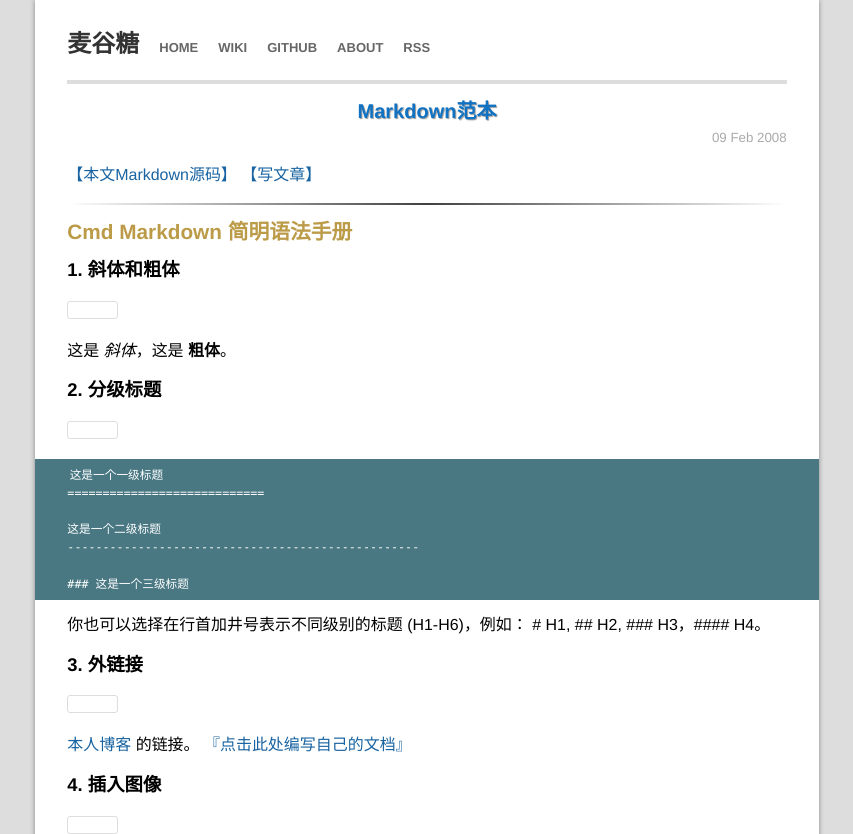
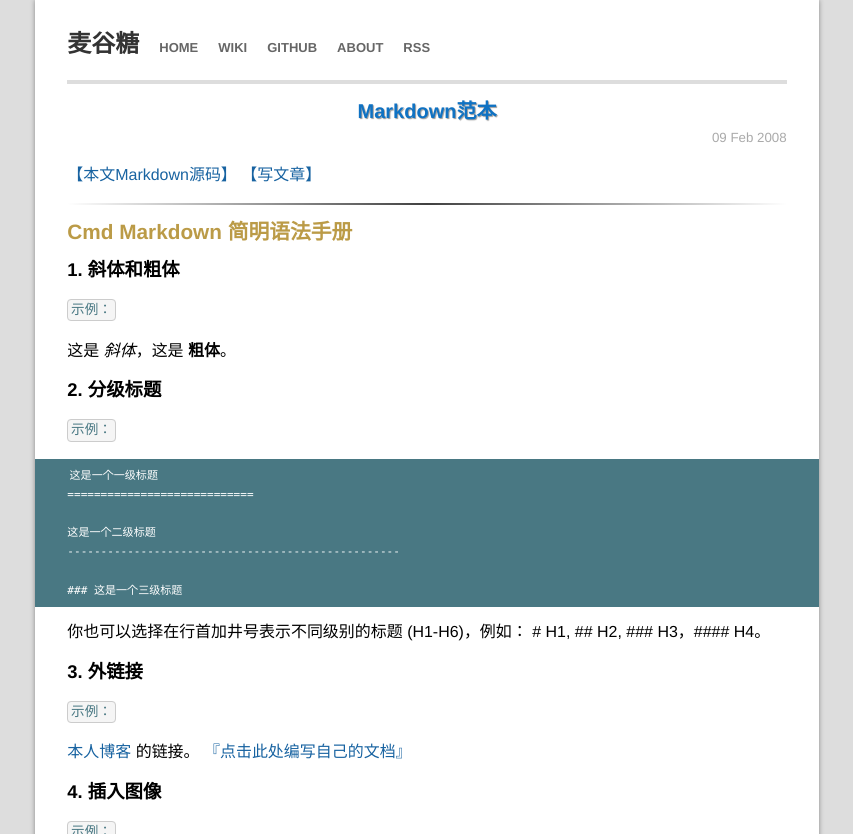
Before and after one commit to mgtang/blog, a Jekyll site: the page built from _posts/2008-2-9-Markdown范本.md, in a window 1280 px wide. Shown: the top 834 px of the page, without its empty margins (213-1066 px from the left). Built offline with Jekyll 4.4.1, drawn with Linux system fonts in a browser that asks for light colours; nearby versions of some CDN libraries; library files that are not in the unit come from our copies; Markdown is read by kramdown in place of the engine named in the settings; comment, search, counter and statistics services are not loaded; grey boxes are pictures that could not be loaded.

Commit message:
Update main.css

```diff
--- a/css/main.css
+++ b/css/main.css
@@ -208,11 +208,12 @@ p img {margin: 1em -2em;
 }
 
 .post code {
-  padding: 0 .2em;
-  font-size: 90%;
-  color: #FFF;
-  border: 1px solid #ddd;
-  border-radius: 3px;
+  padding: .2em .2em;
+  font-size: 85%;
+  color: #497883;
+  border: 1px solid #ccc;
+  border-radius: 4px;
+  background-color: #F5F5F5;
   white-space: nowrap;
 }
 
```
